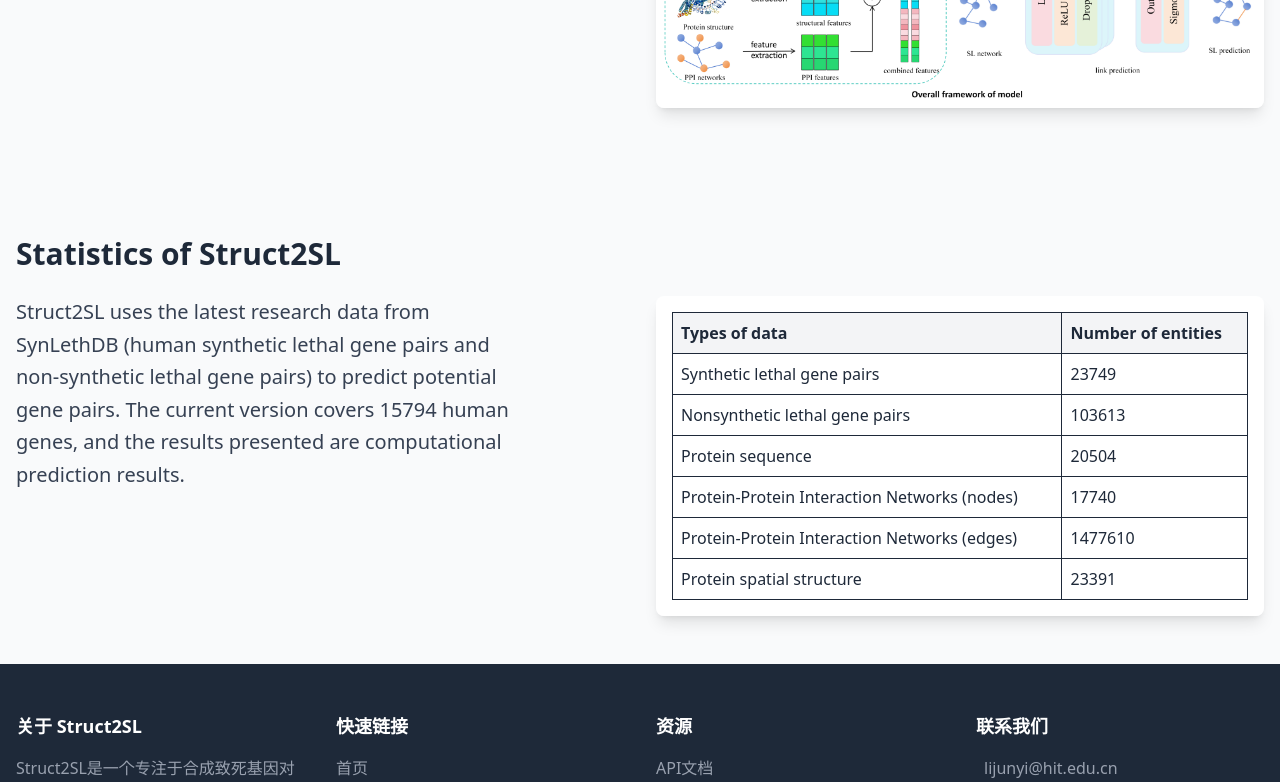
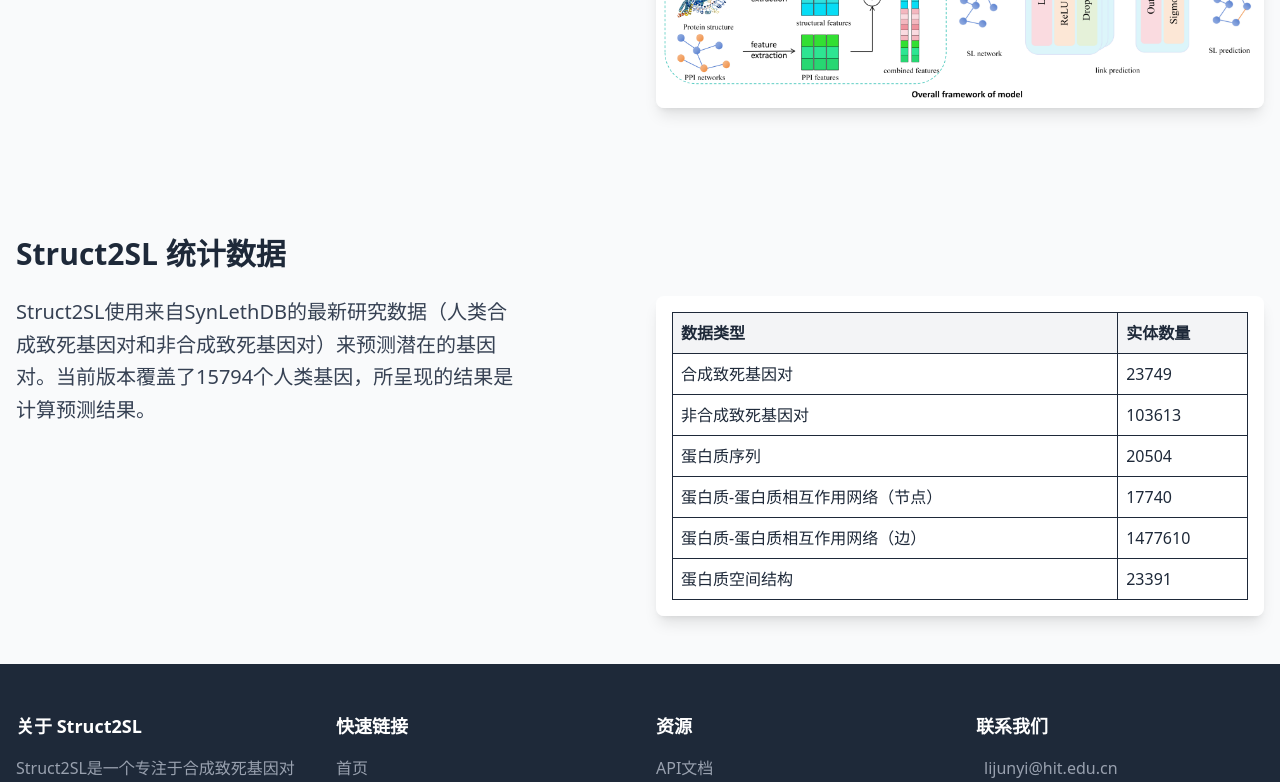
Before and after one commit to wozonet1/sldb, a Vue app in the folder clone/: page / in a window 1280 px wide. Shown: the part 1240-2022 px from the top of the page. Built offline with nearby package versions, Linux system fonts and the light colour scheme.

Commit message:
add i18n part2

```diff
--- a/clone/src/components/Footer.vue
+++ b/clone/src/components/Footer.vue
@@ -55,6 +55,8 @@
 </template>
 
 <script setup>
-// 页脚组件逻辑
+import { useI18n } from 'vue-i18n'
 
+// 获取i18n实例
+const { t } = useI18n()
 </script>
--- a/clone/src/components/SearchBar.vue
+++ b/clone/src/components/SearchBar.vue
@@ -11,7 +11,7 @@
       >
       <button
         type="submit"
-        class="px-8 py-3 bg-[#ff9f7f] text-white rounded-r-lg hover:bg-[#ff8c66] transition-colors"
+        class="px-8 py-3 bg-accent text-white rounded-r-lg hover:bg-accent-hover transition-colors"
       >
         Search
       </button>
--- a/clone/src/i18n/locales/en.js
+++ b/clone/src/i18n/locales/en.js
@@ -26,6 +26,24 @@
         title: 'Website Interface Optimization',
         content: 'We have optimized the website interface, improving user experience and search functionality for more convenient data retrieval.',
         date: 'Updated on 2025-06-01'
+      }
+    },
+    statistics: {
+      title: 'Statistics of Struct2SL',
+      description: 'Struct2SL uses the latest research data from SynLethDB (human synthetic lethal gene pairs and non-synthetic lethal gene pairs) to predict potential gene pairs. The current version covers 15794 human genes, and the results presented are computational prediction results.',
+      table: {
+        header: {
+          dataType: 'Types of data',
+          entityCount: 'Number of entities'
+        },
+        rows: {
+          syntheticLethalPairs: 'Synthetic lethal gene pairs',
+          nonsyntheticLethalPairs: 'Nonsynthetic lethal gene pairs',
+          proteinSequence: 'Protein sequence',
+          ppiNodesCount: 'Protein-Protein Interaction Networks (nodes)',
+          ppiEdgesCount: 'Protein-Protein Interaction Networks (edges)',
+          proteinStructure: 'Protein spatial structure'
+        }
       }
     }
   },
@@ -78,11 +96,26 @@
     }
   },
   footer: {
-    about: 'About Struct2SL',
-    aboutContent: 'Struct2SL is a database focused on synthetic lethality gene pairs, providing potential targets for cancer treatment.',
-    quickLinks: 'Quick Links',
-    resources: 'Resources',
-    contact: 'Contact Us',
-    copyright: 'Copyright © 2025 Struct2SL. All rights reserved.'
+    about: {
+      title: 'About Struct2SL',
+      description: 'Struct2SL is a database focused on synthetic lethality gene pairs, providing potential targets for cancer treatment.'
+    },
+    quickLinks: {
+      title: 'Quick Links',
+      home: 'Home',
+      search: 'Search',
+      about: 'About'
+    },
+    resources: {
+      title: 'Resources',
+      apiDocs: 'API Documentation',
+      tutorials: 'Tutorials',
+      download: 'Download Data',
+      faq: 'FAQ'
+    },
+    contact: {
+      title: 'Contact Us'
+    },
+    copyright: 'All rights reserved.'
   }
 }
--- a/clone/src/i18n/locales/zh.js
+++ b/clone/src/i18n/locales/zh.js
@@ -26,6 +26,24 @@
         title: '网站界面优化',
         content: '我们对网站进行了界面优化，提升了用户体验和搜索功能，使数据检索更加便捷。',
         date: '更新于 2025-06-01'
+      }
+    },
+    statistics: {
+      title: 'Struct2SL 统计数据',
+      description: 'Struct2SL使用来自SynLethDB的最新研究数据（人类合成致死基因对和非合成致死基因对）来预测潜在的基因对。当前版本覆盖了15794个人类基因，所呈现的结果是计算预测结果。',
+      table: {
+        header: {
+          dataType: '数据类型',
+          entityCount: '实体数量'
+        },
+        rows: {
+          syntheticLethalPairs: '合成致死基因对',
+          nonsyntheticLethalPairs: '非合成致死基因对',
+          proteinSequence: '蛋白质序列',
+          ppiNodesCount: '蛋白质-蛋白质相互作用网络（节点）',
+          ppiEdgesCount: '蛋白质-蛋白质相互作用网络（边）',
+          proteinStructure: '蛋白质空间结构'
+        }
       }
     }
   },
@@ -78,11 +96,26 @@
     }
   },
   footer: {
-    about: '关于 Struct2SL',
-    aboutContent: 'Struct2SL是一个专注于合成致死基因对的数据库，为癌症治疗提供潜在靶点。',
-    quickLinks: '快速链接',
-    resources: '资源',
-    contact: '联系我们',
-    copyright: '版权所有 © 2025 Struct2SL. 保留所有权利。'
+    about: {
+      title: '关于 Struct2SL',
+      description: 'Struct2SL是一个专注于合成致死基因对的数据库，为癌症治疗提供潜在靶点。'
+    },
+    quickLinks: {
+      title: '快速链接',
+      home: '首页',
+      search: '搜索',
+      about: '关于'
+    },
+    resources: {
+      title: '资源',
+      apiDocs: 'API文档',
+      tutorials: '使用教程',
+      download: '下载数据',
+      faq: '常见问题'
+    },
+    contact: {
+      title: '联系我们'
+    },
+    copyright: '保留所有权利。'
   }
 }
--- a/clone/src/views/HomeView.vue
+++ b/clone/src/views/HomeView.vue
@@ -73,15 +73,11 @@
     <!-- Statistics of Struct2SL 部分 -->
     <section class="px-4 py-12 bg-gray-50">
       <div class="max-w-7xl mx-auto">
-        <h2 class="text-3xl font-bold mb-6">Statistics of Struct2SL</h2>
+        <h2 class="text-3xl font-bold mb-6">{{ $t('home.statistics.title') }}</h2>
         <div class="grid grid-cols-1 md:grid-cols-2 gap-8 md:items-start">
           <div>
             <p class="text-gray-700 mb-4 text-xl leading-relaxed" style="max-width: 500px;">
-              Struct2SL uses the latest research data from SynLethDB
-              (human synthetic lethal gene pairs and non-synthetic lethal
-              gene pairs) to predict potential gene pairs. The current version
-              covers 15794 human genes, and the results presented are
-              computational prediction results.
+              {{ $t('home.statistics.description') }}
             </p>
           </div>
           <div class="rounded-lg overflow-hidden shadow-lg">
@@ -90,33 +86,33 @@
               <table class="w-full border-collapse">
                 <thead>
                   <tr class="bg-gray-100">
-                    <th class="border p-2 text-left">Types of data</th>
-                    <th class="border p-2 text-left">Number of entities</th>
+                    <th class="border p-2 text-left">{{ $t('home.statistics.table.header.dataType') }}</th>
+                    <th class="border p-2 text-left">{{ $t('home.statistics.table.header.entityCount') }}</th>
                   </tr>
                 </thead>
                 <tbody>
                   <tr>
-                    <td class="border p-2">Synthetic lethal gene pairs</td>
+                    <td class="border p-2">{{ $t('home.statistics.table.rows.syntheticLethalPairs') }}</td>
                     <td class="border p-2">23749</td>
                   </tr>
                   <tr>
-                    <td class="border p-2">Nonsynthetic lethal gene pairs</td>
+                    <td class="border p-2">{{ $t('home.statistics.table.rows.nonsyntheticLethalPairs') }}</td>
                     <td class="border p-2">103613</td>
                   </tr>
                   <tr>
-                    <td class="border p-2">Protein sequence</td>
+                    <td class="border p-2">{{ $t('home.statistics.table.rows.proteinSequence') }}</td>
                     <td class="border p-2">20504</td>
                   </tr>
                   <tr>
-                    <td class="border p-2">Protein-Protein Interaction Networks (nodes)</td>
+                    <td class="border p-2">{{ $t('home.statistics.table.rows.ppiNodesCount') }}</td>
                     <td class="border p-2">17740</td>
                   </tr>
                   <tr>
-                    <td class="border p-2">Protein-Protein Interaction Networks (edges)</td>
+                    <td class="border p-2">{{ $t('home.statistics.table.rows.ppiEdgesCount') }}</td>
                     <td class="border p-2">1477610</td>
                   </tr>
                   <tr>
-                    <td class="border p-2">Protein spatial structure</td>
+                    <td class="border p-2">{{ $t('home.statistics.table.rows.proteinStructure') }}</td>
                     <td class="border p-2">23391</td>
                   </tr>
                 </tbody>
--- a/clone/src/views/SearchView.vue
+++ b/clone/src/views/SearchView.vue
@@ -34,7 +34,7 @@
         <div class="mt-6 flex justify-end">
           <button
             type="submit"
-            class="px-6 py-2 bg-[#ff9f7f] text-white rounded-lg hover:bg-[#ff8c66] transition-colors"
+            class="px-6 py-2 bg-accent text-white rounded-lg hover:bg-accent-hover transition-colors"
           >
             <i class="fa fa-search mr-2"></i>{{ $t('search.searchButton') }}
           </button>
@@ -110,7 +110,7 @@
       <h3 class="text-xl font-semibold text-gray-900 mb-2">{{ $t('search.noResults.title') }}</h3>
       <p class="text-gray-500 mb-6">{{ $t('search.noResults.suggestion') }}</p>
       <button
-        class="px-6 py-2 bg-[#ff9f7f] text-white rounded-lg hover:bg-[#ff8c66] transition-colors shadow-md"
+        class="px-6 py-2 bg-accent text-white rounded-lg hover:bg-accent-hover transition-colors shadow-md"
         @click="resetSearch"
       >
         {{ $t('search.noResults.reset') }}
```
